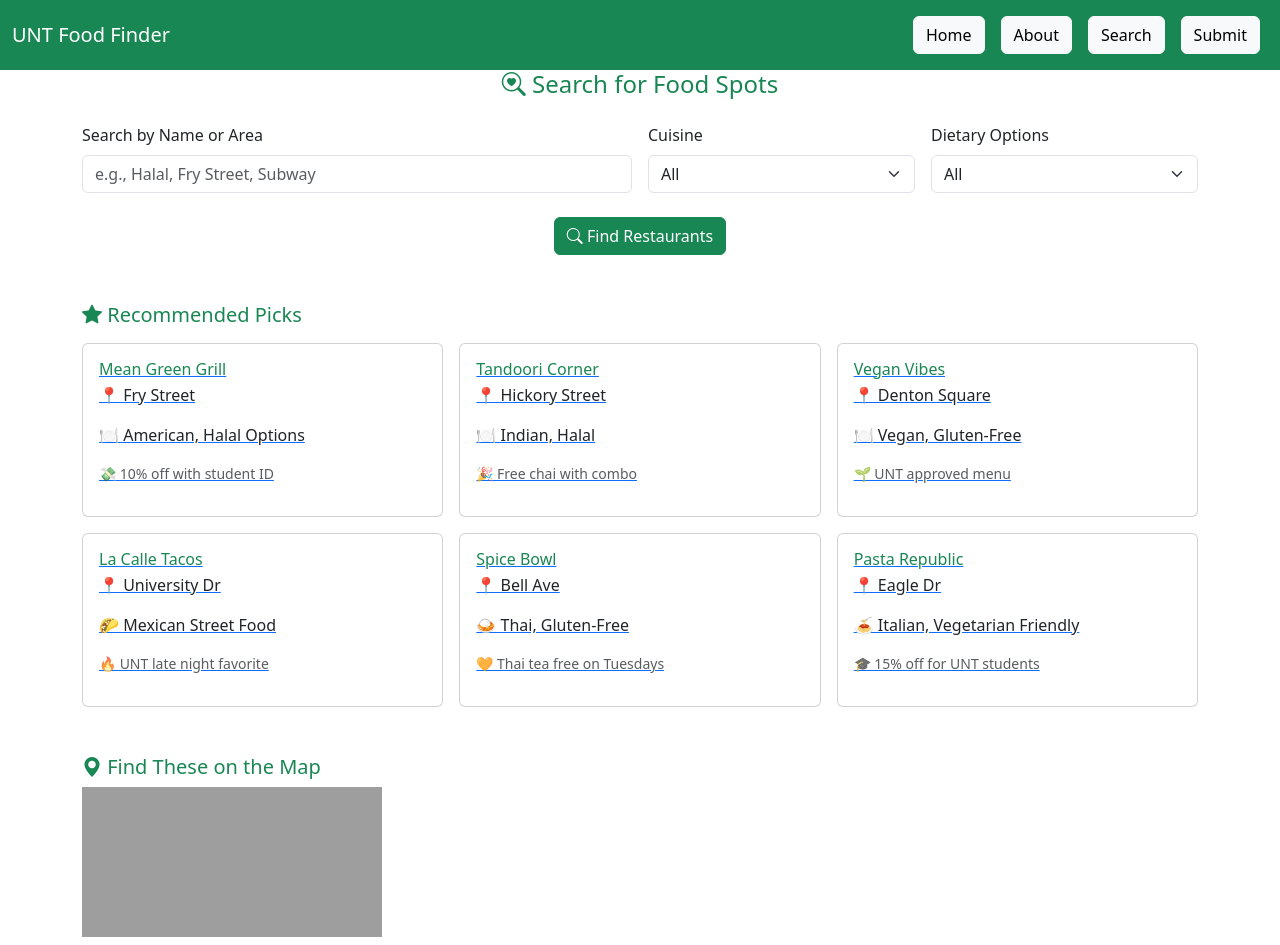
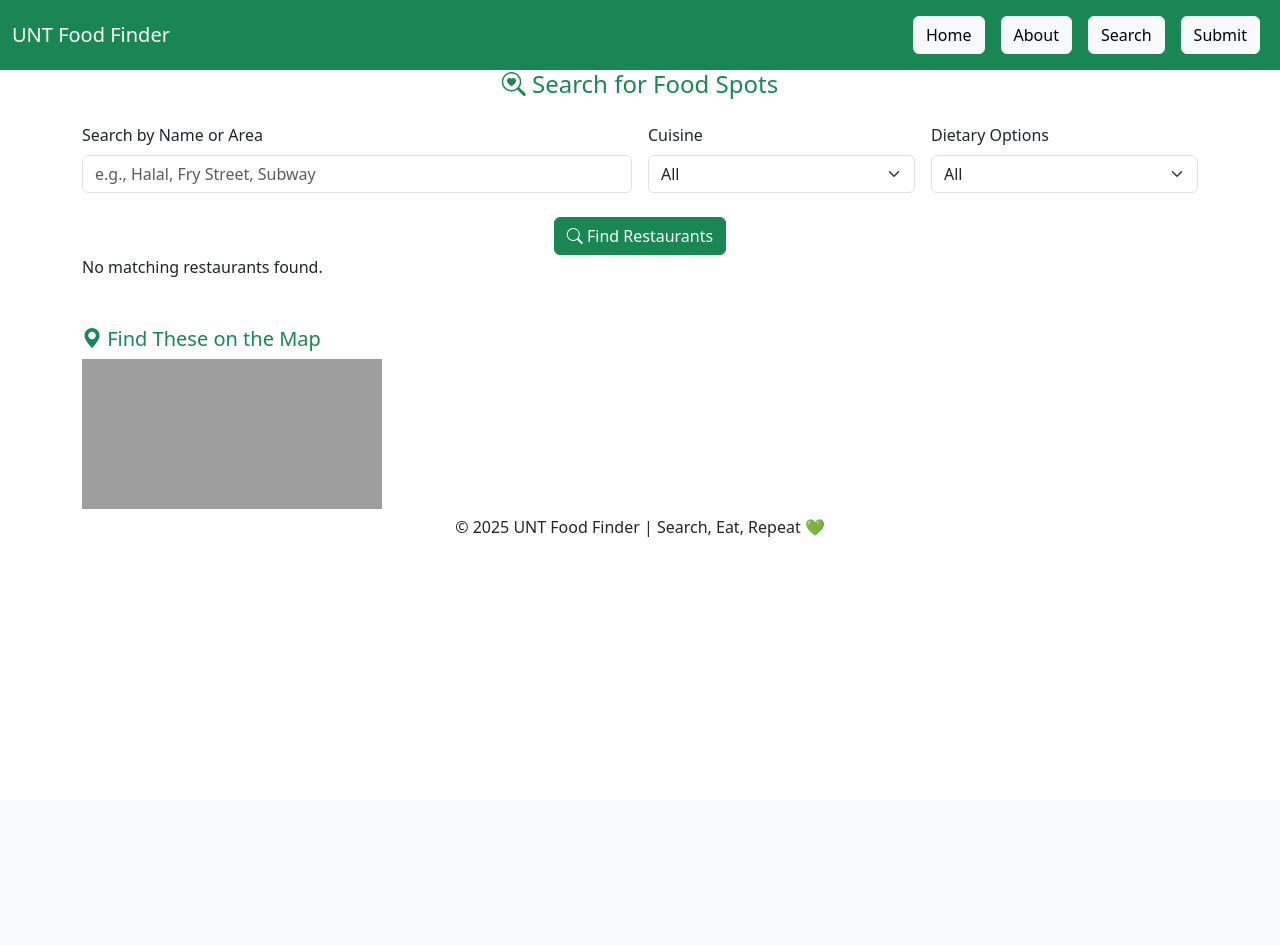
Before and after one commit to soriPhoono/final, a Flask app: template flaskr/templates/search.html in a window 1280 px wide. Shown: the top 945 px of the page. After the commit the page ends 537 px from the top, so only its background shows below. Run offline with Flask 3, Linux system fonts and the light colour scheme; the template is opened without the code that fills it, so the values that code supplies are empty; grey boxes are pictures that could not be loaded.

Commit message:
filters and search done

```diff
--- a/database/create.sql
+++ b/database/create.sql
@@ -2,7 +2,7 @@ CREATE TABLE IF NOT EXISTS dining_options (
     id INTEGER PRIMARY KEY AUTOINCREMENT,
     name TEXT NOT NULL,
     location TEXT NOT NULL,
-    cuisine TEXT NOT NULL,
-    dietary TEXT NOT NULL,
+    cuisine TEXT,
+    dietary TEXT,
     description TEXT
 );
--- a/flaskr/__init__.py
+++ b/flaskr/__init__.py
@@ -1,3 +1,4 @@
+from urllib.parse import quote_plus
 from sqlite3 import connect
 from flask import Flask, request, render_template, redirect
 
@@ -12,7 +13,6 @@ with open(f'{DATABASE_PATH}create.sql', 'r') as f:
     connection.executescript(f.read())
 
 connection.commit()
-
 connection.close()
 
 
@@ -26,46 +26,70 @@ def about():
     return render_template("about.html")
 
 
-@app.route("/search", methods=["GET", "POST"])
+@app.route('/search', methods=['GET'])
 def search():
-    results = []
-    if request.method == "POST":
-        keyword = request.form.get("keyword", "").strip()
+    query = request.args.get('query', '')
+    cuisine = request.args.get('cuisine', '')
+    dietary = request.args.get('dietary', '')
 
-        connection = connect(PRIMARY_DATABASE)
-        cursor = connection.cursor()
-        query = """
-            SELECT name, location, cuisine, dietary, description
-            FROM dining_options
-            WHERE name LIKE ? OR location LIKE ? OR cuisine LIKE ? OR dietary LIKE ?
-        """
-        keyword_wildcard = f"%{keyword}%"
-        cursor.execute(query, (keyword_wildcard, keyword_wildcard, keyword_wildcard, keyword_wildcard))
-        results = cursor.fetchall()
-        connection.close()
+    connection = connect(PRIMARY_DATABASE)
+    cursor = connection.cursor()
 
-    return render_template("search.html", results=results)
+    sql = "SELECT * FROM dining_options WHERE (LOWER(name) LIKE ? OR LOWER(location) LIKE ?)"
+    params = [f"%{query.lower()}%", f"%{query.lower()}%"]
 
+    if cuisine:
+        sql += " AND LOWER(cuisine) = ?"
+        params.append(cuisine.lower())
+
+    if dietary:
+        sql += " AND LOWER(dietary) = ?"
+        params.append(dietary.lower())
+
+    cursor.execute(sql, params)
+    search_results = cursor.fetchall()
+    connection.close()
+
+    connection = connect(PRIMARY_DATABASE)
+    cursor = connection.cursor()
+    cursor.execute("SELECT * FROM dining_options")
+    all_restaurants = cursor.fetchall()
+    connection.close()
+
+    return render_template("search.html", search_results=search_results, all_restaurants=all_restaurants, query=query, cuisine=cuisine, dietary=dietary)
+
+
+@app.route("/delete/<int:restaurant_id>", methods=["POST"])
+def delete_restaurant(restaurant_id):
+    connection = connect(PRIMARY_DATABASE)
+    cursor = connection.cursor()
+
+    cursor.execute("DELETE FROM dining_options WHERE id = ?", (restaurant_id,))
+    connection.commit()
+    connection.close()
+
+    return redirect("/search")
 
 
 @app.route("/submit", methods=["GET", "POST"])
 def submit():
     if request.method == "POST":
         name = request.form['restaurantName']
-        location = request.form['location']
+        raw_location = request.form['location']
         cuisine = request.form['cuisine']
         dietary = request.form['dietary']
         description = request.form['description']
 
+        encoded_location = quote_plus(raw_location)
+        maps_link = f"https://www.google.com/maps/search/?api=1&query={encoded_location}"
+
         connection = connect(PRIMARY_DATABASE)
-
         cursor = connection.cursor()
         cursor.execute(
             "INSERT INTO dining_options (name, location, cuisine, dietary, description) VALUES (?, ?, ?, ?, ?)",
-            (name, location, cuisine, dietary, description)
+            (name, maps_link, cuisine, dietary, description)
         )
         connection.commit()
-
         connection.close()
 
         return redirect("/submit/confirm")
@@ -76,8 +100,3 @@ def submit():
 @app.route("/submit/confirm")
 def submit_confirm():
     return render_template("submit-confirm.html")
-
-
-@app.route("/favorites")
-def favorites():
-    return render_template("favorites.html")
--- a/flaskr/templates/search.html
+++ b/flaskr/templates/search.html
@@ -37,110 +37,74 @@
     <div class="container-sm">
       <div class="search-section">
         <h4 class="text-center text-success mb-4"><i class="bi bi-search-heart"></i> Search for Food Spots</h4>
-        <form>
+
+  <!-- Search & Filter Form -->
+  <form method="GET" action="/search">
     <div class="row g-3 align-items-end">
       <div class="col-md-6">
         <label for="searchInput" class="form-label">Search by Name or Area</label>
-              <input type="text" id="searchInput" class="form-control" placeholder="e.g., Halal, Fry Street, Subway" />
+        <input type="text" id="searchInput" name="query" class="form-control"
+               placeholder="e.g., Halal, Fry Street, Subway"
+               value="{{ request.args.get('query', '') }}">
       </div>
       <div class="col-md-3">
         <label for="cuisine" class="form-label">Cuisine</label>
-              <select class="form-select" id="cuisine">
+        <select class="form-select" id="cuisine" name="cuisine">
           <option value="">All</option>
-                <option>American</option>
-                <option>Mexican</option>
-                <option>Italian</option>
-                <option>Asian</option>
+          <option value="American" {% if request.args.get('cuisine') == 'American' %}selected{% endif %}>American</option>
+          <option value="Mexican" {% if request.args.get('cuisine') == 'Mexican' %}selected{% endif %}>Mexican</option>
+          <option value="Italian" {% if request.args.get('cuisine') == 'Italian' %}selected{% endif %}>Italian</option>
+          <option value="Asian" {% if request.args.get('cuisine') == 'Asian' %}selected{% endif %}>Asian</option>
         </select>
       </div>
       <div class="col-md-3">
         <label for="dietary" class="form-label">Dietary Options</label>
-              <select class="form-select" id="dietary">
+        <select class="form-select" id="dietary" name="dietary">
           <option value="">All</option>
-                <option>Vegan</option>
-                <option>Gluten-Free</option>
-                <option>Halal</option>
-                <option>Kosher</option>
+          <option value="Vegan" {% if request.args.get('dietary') == 'Vegan' %}selected{% endif %}>Vegan</option>
+          <option value="Vegetarian" {% if request.args.get('dietary') == 'Vegetarian' %}selected{% endif %}>Vegetarian</option>
+          <option value="Gluten-Free" {% if request.args.get('dietary') == 'Gluten-Free' %}selected{% endif %}>Gluten-Free</option>
+          <option value="Halal" {% if request.args.get('dietary') == 'Halal' %}selected{% endif %}>Halal</option>
+          <option value="Kosher" {% if request.args.get('dietary') == 'Kosher' %}selected{% endif %}>Kosher</option>
         </select>
       </div>
     </div>
-
     <div class="text-center mt-4">
-            <button type="submit" class="btn btn-success"><i class="bi bi-search"></i> Find Restaurants</button>
+      <button type="submit" class="btn btn-success">
+        <i class="bi bi-search"></i> Find Restaurants
+      </button>
     </div>
   </form>
+
+  <!-- Active Filters -->
+  {% if request.args %}
+  <div class="alert alert-info mt-4">
+    <strong>Filters:</strong>
+    {% if request.args.get('query') %}Query: "{{ request.args.get('query') }}" {% endif %}
+    {% if request.args.get('cuisine') %}| Cuisine: {{ request.args.get('cuisine') }} {% endif %}
+    {% if request.args.get('dietary') %}| Dietary: {{ request.args.get('dietary') }} {% endif %}
   </div>
+  {% endif %}
 
-      <!-- Results (Recommended Picks) -->
-      <div class="mt-5">
-        <h5 class="mb-3 text-success"><i class="bi bi-star-fill"></i> Recommended Picks</h5>
-        <div class="row g-3">
-          <div class="col-md-4">
-            <a href="details.html?restaurant=1" class="card-link">
-              <div class="card restaurant-card p-3">
-                <h6 class="text-success mb-1">Mean Green Grill</h6>
-                <p>📍 Fry Street</p>
-                <p>🍽️ American, Halal Options</p>
-                <p class="text-muted small">💸 10% off with student ID</p>
+ <!-- Display search results -->
+{% if search_results %}
+<h2>Search Results</h2>
+{% for r in search_results %}
+  <div class="restaurant-card">
+    <h3>{{ r[1] }}</h3>
+    <p><strong>Location:</strong><a href="{{ r[2] }}" target="_blank" rel="noopener noreferrer" style="color: #007bff; text-decoration: underline;">View on Map</a></p>
+    <p><strong>Cuisine:</strong> {{ r[3] }}</p>
+    <p><strong>Dietary:</strong> {{ r[4] }}</p>
+    <p><strong>Description:</strong> {{ r[5] }}</p>
+    <form action="/delete/{{ r[0] }}" method="post" onsubmit="return confirm('Are you sure you want to delete this restaurant?');">
+      <button type="submit" class="btn btn-danger btn-sm">Delete</button>
+    </form>
   </div>
-            </a>
-          </div>
+{% endfor %}
+{% else %}
+<p>No matching restaurants found.</p>
+{% endif %}
 
-          <div class="col-md-4">
-            <a href="details.html?restaurant=2" class="card-link">
-              <div class="card restaurant-card p-3">
-                <h6 class="text-success mb-1">Tandoori Corner</h6>
-                <p>📍 Hickory Street</p>
-                <p>🍽️ Indian, Halal</p>
-                <p class="text-muted small">🎉 Free chai with combo</p>
-              </div>
-            </a>
-          </div>
-
-          <div class="col-md-4">
-            <a href="details.html?restaurant=3" class="card-link">
-              <div class="card restaurant-card p-3">
-                <h6 class="text-success mb-1">Vegan Vibes</h6>
-                <p>📍 Denton Square</p>
-                <p>🍽️ Vegan, Gluten-Free</p>
-                <p class="text-muted small">🌱 UNT approved menu</p>
-              </div>
-            </a>
-          </div>
-
-          <div class="col-md-4">
-            <a href="details.html?restaurant=4" class="card-link">
-              <div class="card restaurant-card p-3">
-                <h6 class="text-success mb-1">La Calle Tacos</h6>
-                <p>📍 University Dr</p>
-                <p>🌮 Mexican Street Food</p>
-                <p class="text-muted small">🔥 UNT late night favorite</p>
-              </div>
-            </a>
-          </div>
-
-          <div class="col-md-4">
-            <a href="details.html?restaurant=5" class="card-link">
-              <div class="card restaurant-card p-3">
-                <h6 class="text-success mb-1">Spice Bowl</h6>
-                <p>📍 Bell Ave</p>
-                <p>🍛 Thai, Gluten-Free</p>
-                <p class="text-muted small">🧡 Thai tea free on Tuesdays</p>
-              </div>
-            </a>
-          </div>
-
-          <div class="col-md-4">
-            <a href="details.html?restaurant=6" class="card-link">
-              <div class="card restaurant-card p-3">
-                <h6 class="text-success mb-1">Pasta Republic</h6>
-                <p>📍 Eagle Dr</p>
-                <p>🍝 Italian, Vegetarian Friendly</p>
-                <p class="text-muted small">🎓 15% off for UNT students</p>
-              </div>
-            </a>
-          </div>
-        </div>
 </div>
 
       <!-- Map -->
--- a/flaskr/templates/submit.html
+++ b/flaskr/templates/submit.html
@@ -40,11 +40,12 @@
       <form method="POST" action="{{ url_for('submit') }}">
         <div class="mb-3">
           <label for="restaurantName" class="form-label">Restaurant Name</label>
-          <input type="text" class="form-control" name="restaurantName" placeholder="Enter restaurant name" required pattern="[A-Za-z0-9\s]+" title="Only letters, numbers, and spaces are allowed" />
+          <input type="text" class="form-control" name="restaurantName" placeholder="Enter restaurant name" required pattern="[A-Za-z0-9\s.'&-]+"
+          title="Only letters, numbers, spaces, apostrophes, dots, ampersands, and hyphens are allowed" />
         </div>
         <div class="mb-3">
           <label for="location" class="form-label">Location</label>
-          <input type="text" class="form-control" name="location" placeholder="Enter location" required pattern="[A-Za-z0-9\s]+" title="Only letters, numbers, and spaces are allowed" />
+          <input type="url" class="form-control" name="location" placeholder="Enter Google Maps link" required />
         </div>
         <div class="mb-3">
           <label for="cuisine" class="form-label">Cuisine Type</label>
```
Also changed, not shown: database/database.db. Lines whose indentation alone changed are shown as unchanged.
